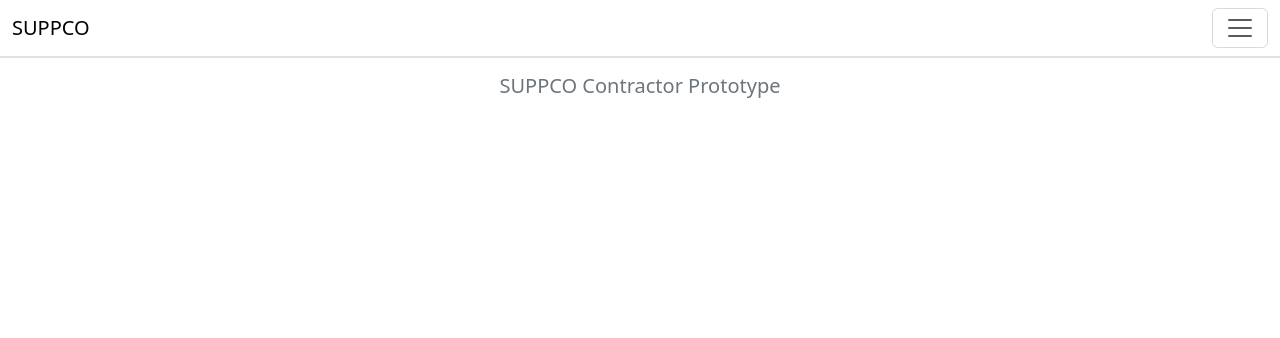
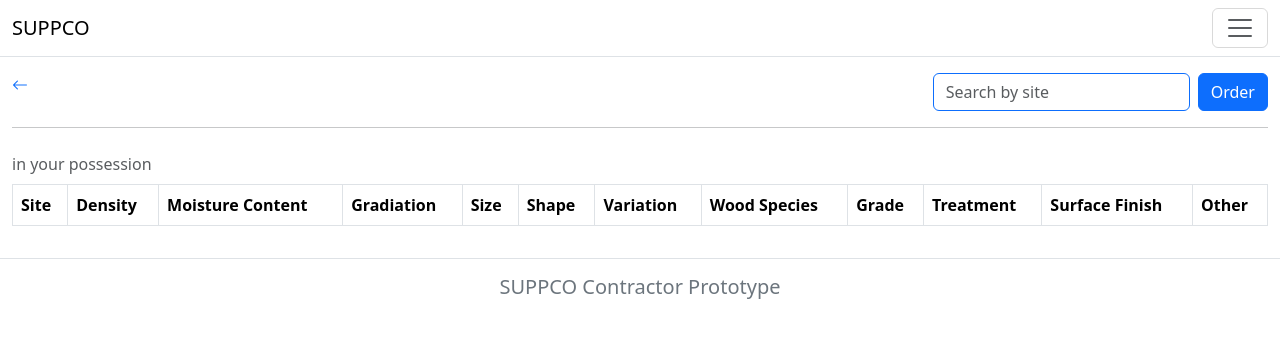
Before and after one commit to daltechafrica/suppco-contractor-prototype, a React (Create React App) app: page /shell/1/inventory in a window 1280 px wide. Shown: the top 338 px of the page. Built offline with nearby package versions, Linux system fonts and the light colour scheme.

Commit message:
work on 50-50 purchase

```diff
--- a/src/constants/Routes.jsx
+++ b/src/constants/Routes.jsx
@@ -35,6 +35,10 @@
 const BuildersPlantIdentification = React.lazy(() =>
   import("../pages/BuildersPlantIdentification")
 );
+const ShellEquipmentDetail = React.lazy(() =>
+  import("../pages/ShellEquipmentDetail")
+);
+const OrderAggregate = React.lazy(() => import("../pages/OrderAggregate"));
 
 function BaseRouter() {
   return (
@@ -100,6 +104,14 @@
               path={appLinks?.BuildersPlantIdentification}
               element={<BuildersPlantIdentification />}
             />
+            <Route
+              path="/shell/:shellItemId/inventory"
+              element={<ShellEquipmentDetail />}
+            />
+            <Route
+              path="/order/:shellItemId/aggregate"
+              element={<OrderAggregate />}
+            />
           </Routes>
           <Footer />
         </Suspense>
--- /dev/null
+++ b/src/pages/OrderAggregate.jsx
@@ -0,0 +1,75 @@
+import React from "react";
+import { Link, useParams } from "react-router-dom";
+import { shell } from "../data/shellEquipment";
+
+function OrderAggregate() {
+  const { shellItemId } = useParams();
+  const selectedShellItemId = parseInt(shellItemId);
+  const selectedItem = shell
+    .flatMap((category) => category.subCategory)
+    .flatMap((subCategory) => subCategory.items)
+    .find((item) => item.id === selectedShellItemId);
+
+  return (
+    <>
+      <div className="container py-2">
+        <section>
+          <h2 className="fw-bold ">
+            <span>
+              <Link to={`/shell/${shellItemId}/inventory`}>
+                <i className="bi bi-arrow-left me-1"></i>
+              </Link>
+            </span>
+            {selectedItem?.item} Order Data
+          </h2>
+          <hr />
+        </section>
+        <section>
+          <form>
+            <div className="mb-3">
+              <label htmlFor="texture" className="form-label">
+                Texture
+              </label>
+              <select name="texture" id="texture" className="form-select">
+                <option value="fine">Fine</option>
+                <option value="coarse">Coarse</option>
+              </select>
+            </div>
+
+            <div className="mb-3">
+              <label htmlFor="size" className="form-label">
+                Size
+              </label>
+              <div className="input-group">
+                <input type="text" className="form-control" />
+                <select name="size" id="size" className="form-select">
+                  <option value="mm">Millimetres</option>
+                  <option value="metres">Metres</option>
+                  <option value="tonnes">Tonnes</option>
+                </select>
+              </div>
+            </div>
+
+            <div className="mb-3">
+              <div className="d-flex align-content-center justify-content-between mb-3">
+                <div>
+                  <Link className="btn btn-outline-danger">Cancel</Link>
+                </div>
+                <div>
+                  <Link
+                    to={`/order-form/${shellItemId}/aggregate`}
+                    className="btn btn-outline-success"
+                  >
+                    Proceed
+                  </Link>
+                </div>
+              </div>
+            </div>
+          </form>
+        </section>
+      </div>
+    </>
+  );
+}
+
+export default OrderAggregate;
--- a/src/pages/ShellEquipment.jsx
+++ b/src/pages/ShellEquipment.jsx
@@ -1,9 +1,82 @@
-import React from 'react'
+import React from "react";
+import { Link } from "react-router-dom";
+import { shell } from "../data/shellEquipment";
+import { appLinks } from "../constants/links";
 
 function ShellEquipment() {
   return (
-    <div>ShellEquipment</div>
-  )
+    <>
+      <div className="container py-3">
+        <div>
+          <h2 className="fw-bold ">
+            <span>
+              <Link to={appLinks?.Inventory}>
+                <i className="bi bi-arrow-left me-1"></i>
+              </Link>
+            </span>
+            Shell Equipment
+          </h2>
+          <hr />
+        </div>
+
+        <section>
+          <div className="card">
+            <h5 className="card-header bg-white">Categories</h5>
+            {shell?.map((shell) => (
+              <>
+                <div className="list-group list-group-flush" key={shell.id}>
+                  <Link
+                    className="list-group-item list-group-item-action fw-bold"
+                    data-bs-toggle="collapse"
+                    role="button"
+                    to={`#collapseCategory${shell.id}`}
+                    aria-expanded="false"
+                  >
+                    {shell.category}
+                  </Link>
+
+                  <div className="collapse" id={`collapseCategory${shell.id}`}>
+                    <div className="list-group list-group-flush">
+                      {shell.subCategory.map((subCategory) => (
+                        <>
+                          <Link
+                            className="list-group-item list-group-item-action fw-semibold"
+                            data-bs-toggle="collapse"
+                            role="button"
+                            to={`#collapseSubCategory${shell.id}-${subCategory.id}`}
+                            aria-expanded="false"
+                          >
+                            {subCategory.name}
+                          </Link>
+
+                          <div
+                            className="collapse"
+                            id={`collapseSubCategory${shell.id}-${subCategory.id}`}
+                          >
+                            <div className="list-group list-group-flush">
+                              {subCategory.items.map((item) => (
+                                <Link
+                                  className="list-group-item list-group-item-action"
+                                  to={`/shell/${item.id}/inventory`}
+                                  aria-expanded="false"
+                                >
+                                  {item.item}
+                                </Link>
+                              ))}
+                            </div>
+                          </div>
+                        </>
+                      ))}
+                    </div>
+                  </div>
+                </div>
+              </>
+            ))}
+          </div>
+        </section>
+      </div>
+    </>
+  );
 }
 
-export default ShellEquipment
+export default ShellEquipment;
--- /dev/null
+++ b/src/pages/ShellEquipmentDetail.jsx
@@ -0,0 +1,111 @@
+import React, { useState } from "react";
+import { Link, useParams } from "react-router-dom";
+import { shell } from "../data/shellEquipment";
+import { appLinks } from "../constants/links";
+
+function ShellEquipmentDetail() {
+  const { shellItemId } = useParams();
+  const selectedShellItemId = parseInt(shellItemId);
+  const selectedItem = shell
+    .flatMap((category) => category.subCategory) // Flatten the nested arrays
+    .flatMap((subCategory) => subCategory.items)
+    .find((item) => item.id === selectedShellItemId);
+
+  const [searchQuery, setSearchQuery] = useState("");
+
+  const filteredLocations = selectedItem?.location?.filter((location) =>
+    location.site.name.toLowerCase().includes(searchQuery.toLowerCase())
+  );
+
+  return (
+    <>
+      <div className="container-fluid py-3">
+        <section>
+          <div className="d-flex align-content-center justify-content-between mb-3">
+            <div>
+              <Link
+                to={appLinks?.ShellEquipment}
+              >
+                <i className="bi bi-arrow-left me-1"></i>
+              </Link>
+            </div>
+
+            <div>
+              <h2 className="fw-bold">{selectedItem?.item}</h2>
+            </div>
+
+            <div className="d-flex align-content-center justify-content-between">
+              <div>
+                <form role="search" className="d-flex">
+                  <input
+                    type="search"
+                    className="form-control border-primary me-2"
+                    placeholder="Search by site"
+                    value={searchQuery}
+                    onChange={(e) => setSearchQuery(e.target.value)}
+                  />
+                </form>
+              </div>
+
+              <div>
+                <Link
+                  to={`/order/${shellItemId}/aggregate`}
+                  className="btn btn-primary"
+                >
+                  Order
+                </Link>
+              </div>
+            </div>
+          </div>
+        </section>
+        <hr />
+
+        <section>
+          <div className="table-responsive mt-3">
+            <table className="table table-bordered caption-top">
+              <caption>{selectedItem?.item} in your possession</caption>
+              <thead>
+                <tr>
+                  <th>Site</th>
+                  <th>Density</th>
+                  <th>Moisture Content</th>
+                  <th>Gradiation</th>
+                  <th>Size</th>
+                  <th>Shape</th>
+                  <th>Variation</th>
+                  <th>Wood Species</th>
+                  <th>Grade</th>
+                  <th>Treatment</th>
+                  <th>Surface Finish</th>
+                  <th>Other</th>
+                </tr>
+              </thead>
+              <tbody>
+                {filteredLocations?.map((location) => (
+                  <>
+                    <tr key={location?.id}>
+                      <td>{location.site.name}</td>
+                      <td>{location.density}</td>
+                      <td>{location.moistureContent}</td>
+                      <td>{location.gradiation}</td>
+                      <td>{location.size}</td>
+                      <td>{location.shape}</td>
+                      <td>{location.variation}</td>
+                      <td>{location.woodSpecies}</td>
+                      <td>{location.grade}</td>
+                      <td>{location.treatment}</td>
+                      <td>{location.surfaceFinish}</td>
+                      <td>{location.other}</td>
+                    </tr>
+                  </>
+                ))}
+              </tbody>
+            </table>
+          </div>
+        </section>
+      </div>
+    </>
+  );
+}
+
+export default ShellEquipmentDetail;
```
